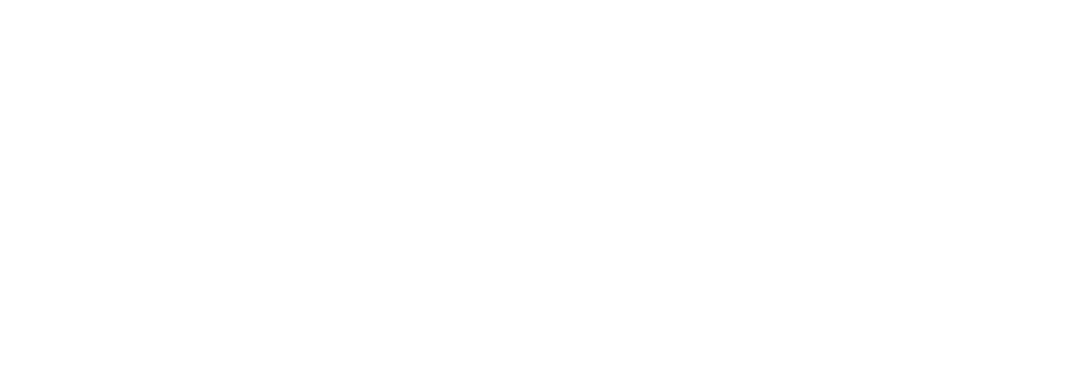
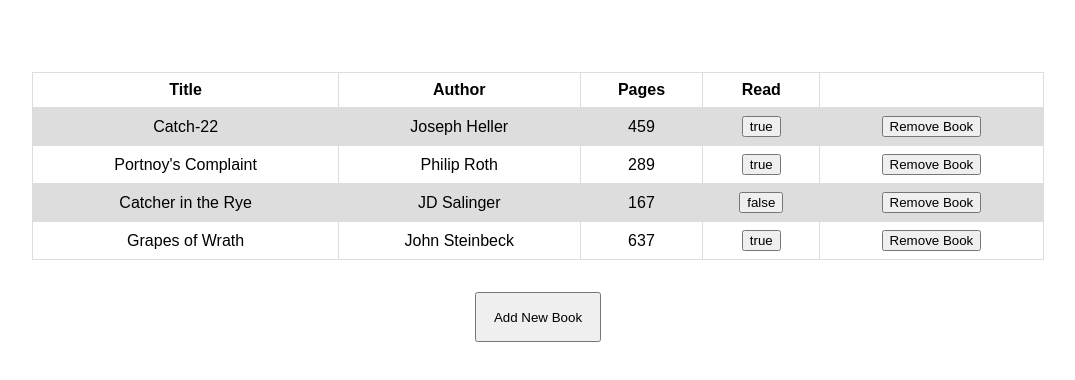
Before and after one commit to awebeats/odin-js, a plain HTML site: page index.html in a window 1280 px wide. Shown: the whole page, without its empty margins (102-1177 px from the left). Drawn offline with Linux system fonts and the light colour scheme.

Commit message:
basic solution

```diff
--- a/index.html
+++ b/index.html
@@ -3,7 +3,49 @@
   <head>
     <meta charset="UTF-8" />
     <meta name="viewport" content="width=device-width, initial-scale=1.0" />
+    <link rel="stylesheet" href="./style.css" />
     <title>Document</title>
   </head>
-  <body></body>
+  <body>
+    <div class="container">
+      <div>
+        <table id="library-table">
+          <tr>
+            <th>Title</th>
+            <th>Author</th>
+            <th>Pages</th>
+            <th>Read</th>
+            <th></th>
+          </tr>
+        </table>
+      </div>
+      <dialog>
+        <form onsubmit="onSubmit(event)" id="book-form">
+          <label for="title"> Title </label>
+          <input type="text" name="title" id="title" />
+
+          <label for="author"> Author </label>
+          <input type="text" name="author" id="author" />
+
+          <label for="pages"> Pages </label>
+          <input type="text" name="pages" id="pages" />
+
+          <div>
+            <label for="read"> Read </label>
+            <input type="radio" name="read" id="read" value="true" />
+
+            <label for="not-read"> Not Read </label>
+            <input type="radio" name="read" id="not-read" value="false" />
+          </div>
+          <hr />
+          <div class="form-btns">
+            <button type="submit">Submit</button>
+            <button type="button" onclick="closeModal(event)">Close</button>
+          </div>
+        </form>
+      </dialog>
+      <button onclick="showModal()">Add New Book</button>
+    </div>
+  </body>
+  <script src="./index.js" type="text/javascript"></script>
 </html>
--- a/index.js
+++ b/index.js
@@ -1,4 +1,36 @@
-function Book(title, author, pages, read) {
+const d = document;
+
+const myLibrary = [];
+
+const initBooks = [
+  {
+    title: "Catch-22",
+    author: "Joseph Heller",
+    pages: "459",
+    read: true,
+  },
+  {
+    title: "Portnoy's Complaint",
+    author: "Philip Roth",
+    pages: "289",
+    read: true,
+  },
+  {
+    title: "Catcher in the Rye",
+    author: "JD Salinger",
+    pages: "167",
+    read: false,
+  },
+  {
+    title: "Grapes of Wrath",
+    author: "John Steinbeck",
+    pages: "637",
+    read: true,
+  },
+];
+
+class Book {
+  constructor(title, author, pages, read) {
     this.title = title;
     this.author = author;
     this.pages = pages;
@@ -8,3 +40,91 @@ function Book(title, author, pages, read) {
         !this.read ? "not read yet." : "read."
       }`;
   }
+}
+
+// INIT TABLE WITH EXISTING BOOKS
+initBooks.forEach((book, i) => {
+  addBookToLibrary(book);
+  const currentBook = myLibrary[i];
+  const table = d.getElementById("library-table");
+  const row = table.insertRow();
+  const currBookVals = Object.values(currentBook);
+
+  cycleThruBooks(currBookVals, currentBook, table, row);
+});
+
+// ADD NEW BOOK TO LIBRARY
+function addBookToLibrary({ title, author, pages, read }) {
+  const newBook = new Book(title, author, pages, JSON.parse(read));
+
+  myLibrary.push(newBook);
+
+  return newBook;
+}
+
+// CYCLE THRU LIBRARY, HYDRATE TABLE
+function cycleThruBooks(currBookVals, currentBook, table, row) {
+  currBookVals.forEach((bookVal) => {
+    if (typeof bookVal !== "function" && typeof bookVal !== "number") {
+      const td = d.createElement("td");
+
+      td.innerText = bookVal;
+      row.appendChild(td);
+
+      if (typeof bookVal === "boolean") {
+        td.innerText = "";
+        row.appendChild(td).appendChild(createReadToggle(currentBook));
+        row
+          .insertCell()
+          .appendChild(createRemoveButton(currentBook, table, row));
+      }
+    }
+  });
+}
+
+// REMOVE BOOK BUTTON
+function createRemoveButton(book, table, row) {
+  const removeButton = d.createElement("button");
+
+  removeButton.innerText = "Remove Book";
+  removeButton.onclick = () => {
+    const newArr = myLibrary.filter(
+      (item) => !Object.keys(book).every((key) => book[key] === item[key])
+    );
+
+    table.deleteRow(row.rowIndex);
+    myLibrary.splice(0, myLibrary.length, ...newArr);
+  };
+
+  return removeButton;
+}
+
+// READ TOGGLE
+function createReadToggle(currentBook) {
+  const readToggle = d.createElement("button");
+
+  readToggle.innerText = currentBook.read;
+  readToggle.onclick = () =>
+    (readToggle.innerText = currentBook.read = !currentBook.read);
+
+  return readToggle;
+}
+
+// ADD NEW BOOK
+function onSubmit(e) {
+  e.preventDefault();
+
+  const formData = new FormData(d.getElementById("book-form"));
+  const newBook = addBookToLibrary({ ...Object.fromEntries(formData) });
+  const newBookVals = Object.values(newBook);
+  const table = d.getElementById("library-table");
+  const row = table.insertRow();
+
+  cycleThruBooks(newBookVals, newBook, table, row);
+  dialog.close();
+}
+
+// MODAL
+const dialog = d.querySelector("dialog");
+const closeModal = () => dialog.close();
+const showModal = () => dialog.showModal();
--- a/style.css
+++ b/style.css
@@ -1,7 +1,9 @@
 table {
   font-family: arial, sans-serif;
   border-collapse: collapse;
-  width: 100%;
+  width: 80%;
+  margin: 0 auto;
+  margin-top: 4rem;
 }
 
 td,
@@ -9,8 +11,37 @@ th {
   border: 1px solid #dddddd;
   text-align: left;
   padding: 8px;
+  text-align: center;
+  vertical-align: middle;
 }
 
 tr:nth-child(even) {
   background-color: #dddddd;
 }
+
+.container {
+  display: grid;
+  grid-template-rows: auto 50px;
+  grid-gap: 2rem;
+  > button {
+    margin: 0 auto;
+    width: 10%;
+    cursor: pointer;
+  }
+}
+
+form {
+  display: grid;
+  grid-gap: 0.3rem;
+  .form-btns {
+    /* padding-top: 0.5rem; */
+    display: flex;
+    justify-content: space-between;
+  }
+  input {
+    margin-bottom: 0.7rem;
+  }
+  hr {
+    width: 100%;
+  }
+}
```
Lines whose indentation alone changed are shown as unchanged.
